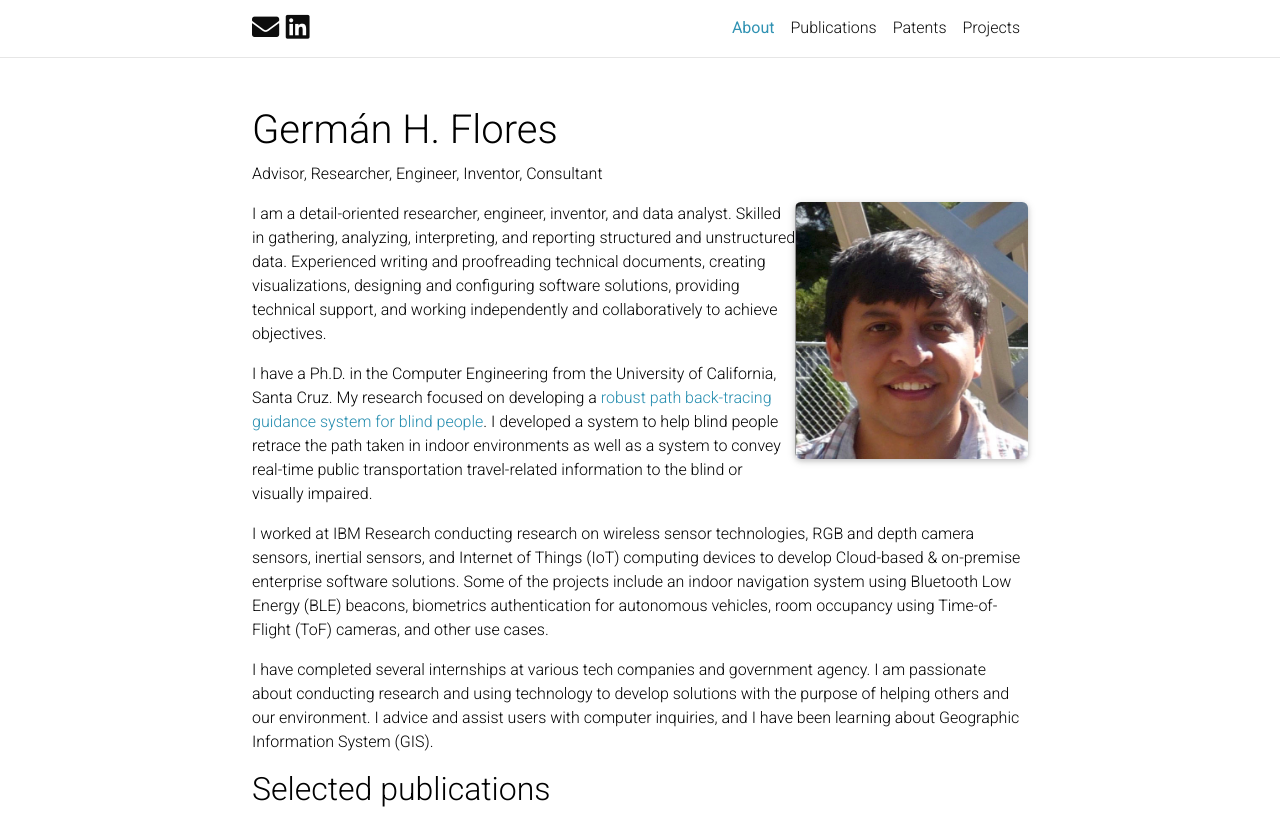
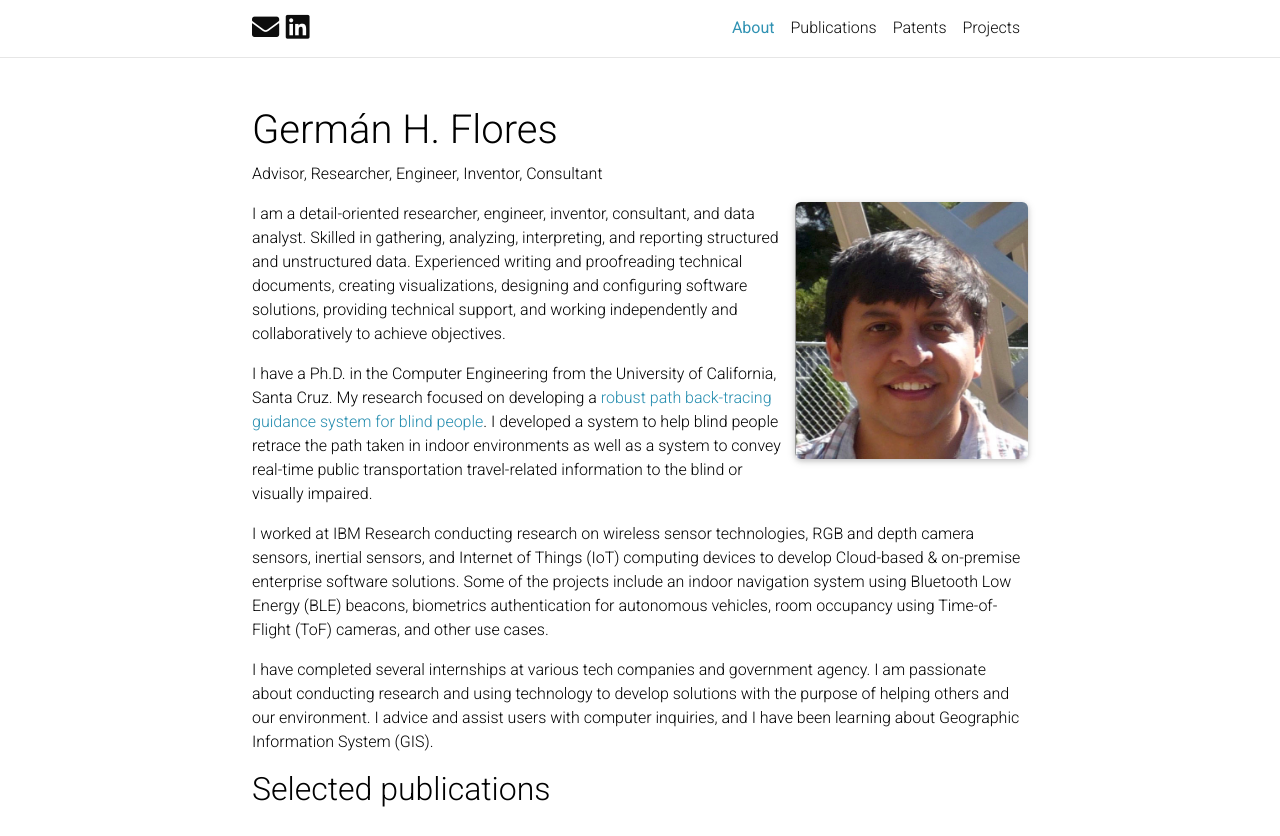
Before and after one commit to ghfloreslab/ghfloreslab.github.io, a Jekyll site: the page built from _pages/about.md, in a window 1280 px wide and 1296 px high, cut to the strip 0-836 px from the top of the window. Built offline with Jekyll 4.4.1, drawn with Linux system fonts in a browser that asks for light colours; comment, search, counter and statistics services are not loaded; a style sheet for code colours, icons or effects is not loaded.

Commit message:
updates to about me and project descriptions

```diff
--- a/_pages/about.md
+++ b/_pages/about.md
@@ -16,7 +16,7 @@ selected_patents: true # includes a list of patents marked as "selected={true}"
 social: true  # includes social icons at the bottom of the page
 ---
 
-I am a detail-oriented researcher, engineer, inventor, and data analyst. Skilled in gathering, analyzing, interpreting, and reporting structured and unstructured data. Experienced writing and proofreading technical documents, creating visualizations, designing and configuring software solutions, providing technical support, and working independently and collaboratively to achieve objectives.
+I am a detail-oriented researcher, engineer, inventor, consultant, and data analyst. Skilled in gathering, analyzing, interpreting, and reporting structured and unstructured data. Experienced writing and proofreading technical documents, creating visualizations, designing and configuring software solutions, providing technical support, and working independently and collaboratively to achieve objectives.
 
 I have a Ph.D. in the Computer Engineering from the University of California, Santa Cruz. My research focused on developing a <a href="https://escholarship.org/uc/item/6nq496gw">robust path back-tracing guidance system for blind people</a>. I developed a system to help blind people retrace the path taken in indoor environments as well as a system to convey real-time public transportation travel-related information to the blind or visually impaired.
 
```
Also changed, not shown: _pages/projects.md (+1 -1 lines).
